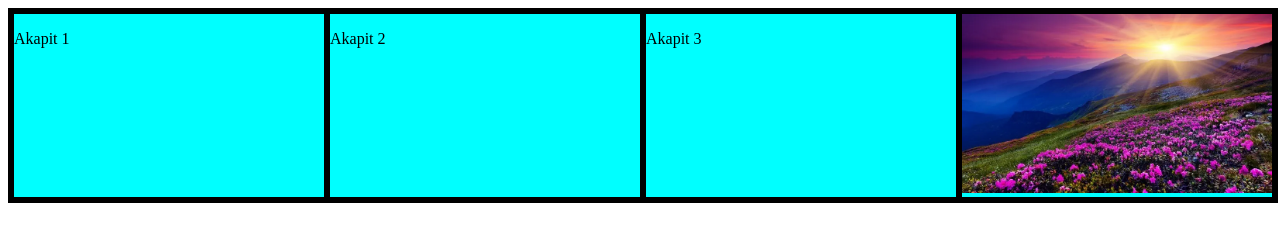
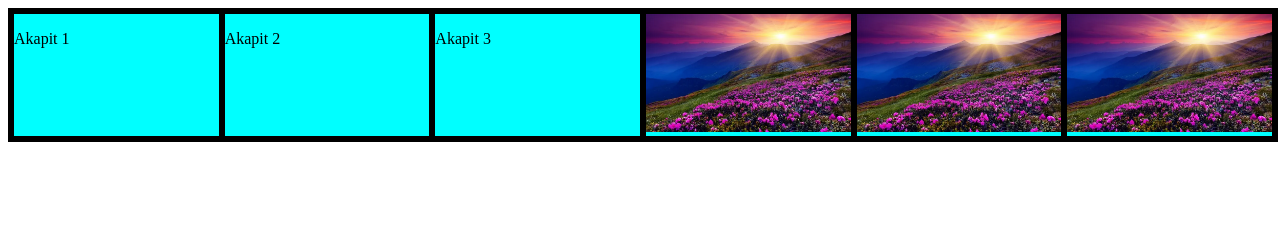
Before and after one commit to bw1426/www1, a plain HTML site: page index.html in a window 1280 px wide. Drawn offline with Linux system fonts and the light colour scheme.

Commit message:
Dodano obrazki

```diff
--- a/index.html
+++ b/index.html
@@ -7,6 +7,7 @@
     <link rel="stylesheet" href="style.css">
 </head>
 <body>
+
 <div class="kontener">
    <div><p> Akapit 1</p></div>
    <div><p> Akapit 2</p></div>
@@ -14,6 +15,13 @@
    <div>
     <img src="grafika/1.webp" alt="zdjęcie">
    </div>
+   <div>
+    <img src="grafika/1.webp" alt="zdjęcie">
+   </div>
+   <div>
+    <img src="grafika/1.webp" alt="zdjęcie">
+   </div>
 </div>
+
 </body>
 </html>
```
